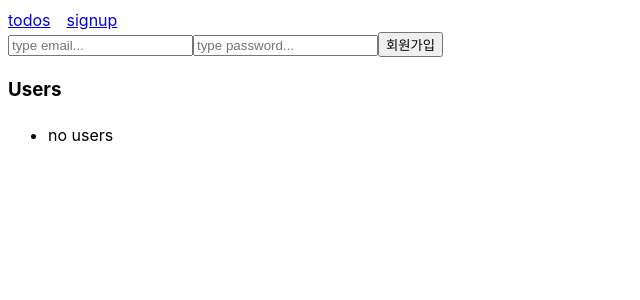
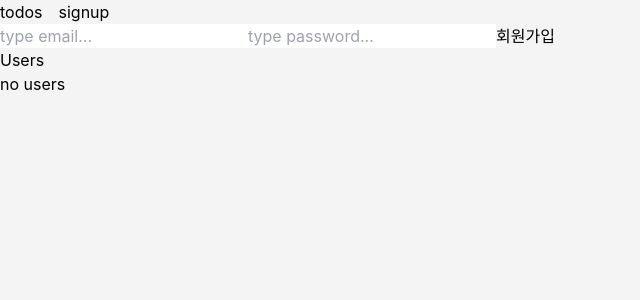
Before and after one commit to Ji-hoon/live-coding-practice, a React (Vite) app: page /signup in a window 1280 px wide. Shown: the top 300 px of the page, without its empty margins (0-640 px from the left). Built offline with nearby package versions, Linux system fonts and the light colour scheme.

Commit message:
Refactor: tailwind 스타일 테스트 적용

```diff
--- a/src/components/pages/SignUp.tsx
+++ b/src/components/pages/SignUp.tsx
@@ -80,7 +80,7 @@ export default function SignUp() {
           type="password"
           placeholder="type password..."
         />
-        <button>회원가입</button>
+        <button className="text-2xl bg-sky-500">회원가입</button>
       </form>
       <h3>Users</h3>
       <ul>
--- a/src/index.css
+++ b/src/index.css
@@ -1,3 +1,7 @@
+@tailwind base;
+@tailwind components;
+@tailwind utilities;
+
 :root {
   font-family: Inter, system-ui, Avenir, Helvetica, Arial, sans-serif;
   line-height: 1.5;
@@ -11,7 +15,9 @@
   text-rendering: optimizeLegibility;
   -webkit-font-smoothing: antialiased;
   -moz-osx-font-smoothing: grayscale;
+  background-color: #f4f4f4;
 }
+
 /*
 a {
   font-weight: 500;
```
